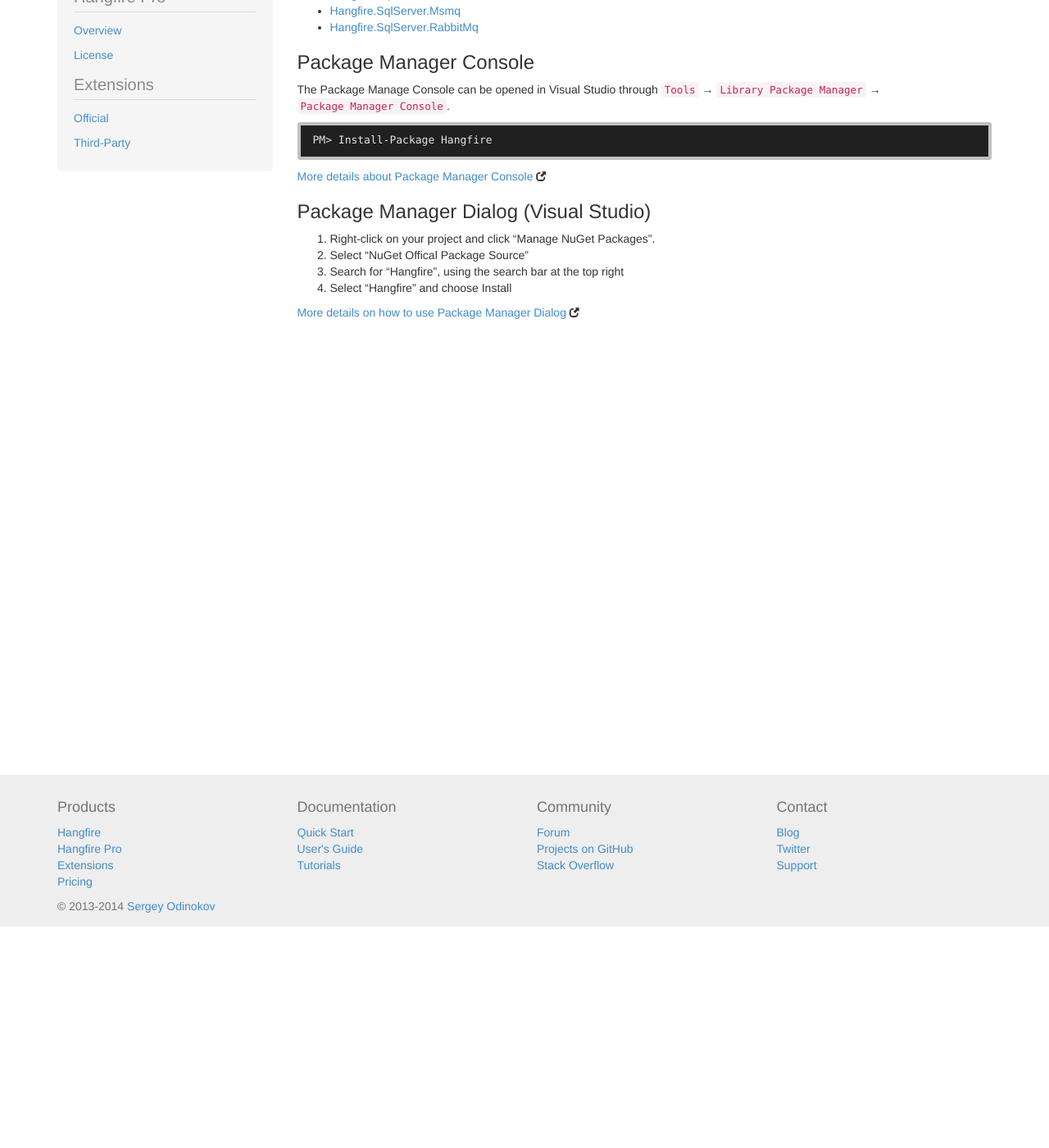
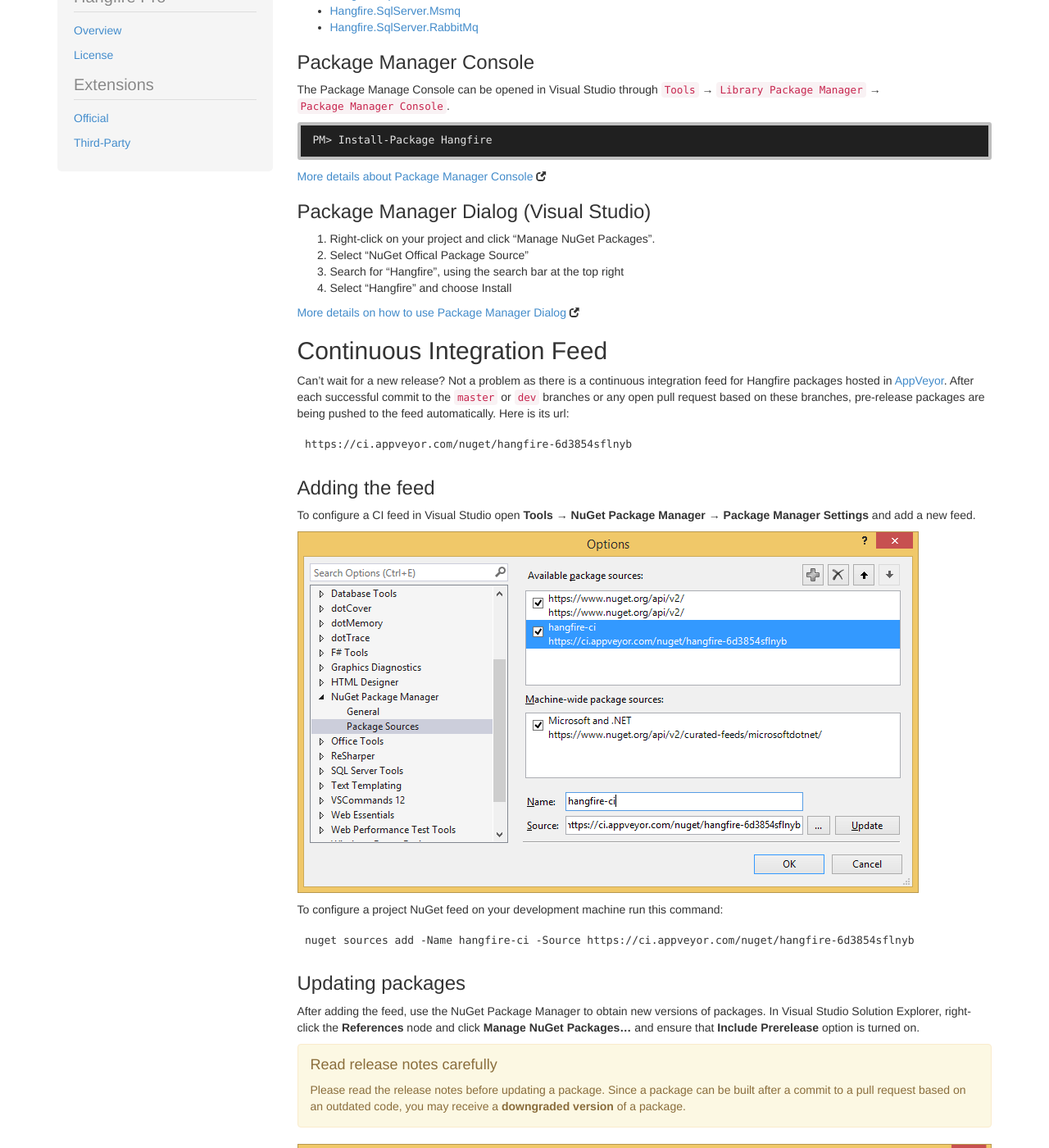
Before and after one commit to HangfireIO/Hangfire.io, a Jekyll site: the page built from downloads.md, in a window 1280 px wide and 1400 px high, scrolled down 270 px. Shown: the whole window at 82% size. Built offline with Jekyll 4.4.1, drawn with Linux system fonts in a browser that asks for light colours; nearby versions of some CDN libraries; Markdown is read by kramdown in place of the engine named in the settings; some of the changed text lies outside the part shown.

Commit message:
Add section about CI feed

````diff
--- a/_config.yml
+++ b/_config.yml
@@ -1,6 +1,13 @@
 name: Hangfire
+
+# For Windows environment
+# highlighter: rouge
+
+# For other environments (Linux, OS X, etc.)
+pygments: true
 markdown: redcarpet
-pygments: true
 
 kramdown:
   input: GFM
+
+github_repo_root: https://github.com/HangfireIO/HangfireIO.github.io
--- a/_layouts/products.html
+++ b/_layouts/products.html
@@ -33,6 +33,10 @@
             </h1>
 
             {{ content }}
+
+            <div class="alert alert-info" style="margin-top: 20px;margin-bottom:0;">
+            Did you know that you can <a href="{{site.github_repo_root}}/{{page.virtual_path | replace:'\\','/'}}" target="_blank">edit this page on GitHub</a> and send a Pull Request?
+        </div>
         </div>
     </div>
 </div>
--- a/downloads.md
+++ b/downloads.md
@@ -29,3 +29,36 @@
 4. Select "Hangfire" and choose Install
 
 <a href="http://docs.nuget.org/docs/start-here/managing-nuget-packages-using-the-dialog" target="_blank">More details on how to use Package Manager Dialog</a> <span class="glyphicon glyphicon-small glyphicon-new-window"></span>
+
+## Continuous Integration Feed
+
+Can't wait for a new release? Not a problem as there is a continuous integration feed for Hangfire packages hosted in [AppVeyor](http://www.appveyor.com/). After each successful commit to the `master` or `dev` branches or any open pull request based on these branches, pre-release packages are being pushed to the feed automatically. Here is its url:
+
+```
+https://ci.appveyor.com/nuget/hangfire-6d3854sflnyb
+```
+
+### Adding the feed
+
+To configure a CI feed in Visual Studio open **Tools &rarr; NuGet Package Manager &rarr; Package Manager Settings** and add a new feed.
+
+![Package Sources Window](/img/pkg-source.png)
+
+To configure a project NuGet feed on your development machine run this command:
+
+```
+nuget sources add -Name hangfire-ci -Source https://ci.appveyor.com/nuget/hangfire-6d3854sflnyb
+```
+
+### Updating packages
+
+After adding the feed, use the NuGet Package Manager to obtain new versions of packages. In Visual Studio Solution Explorer, right-click the **References** node and click **Manage NuGet Packages...** and ensure that **Include Prerelease** option is turned on.
+
+<div class="alert alert-warning">
+	<h4>Read release notes carefully</h4>
+	<p>
+		Please read the release notes before updating a package. Since a package can be built after a commit to a pull request based on an outdated code, you may receive a <strong>downgraded version</strong> of a package.
+	</p>
+</div>
+
+<img src="/img/pkg-manager-ci.png" alt="Package Manager Window" style="max-width: 100%;">
````
Also changed, not shown: img/pkg-manager-ci.png (added), img/pkg-source.png (added).
